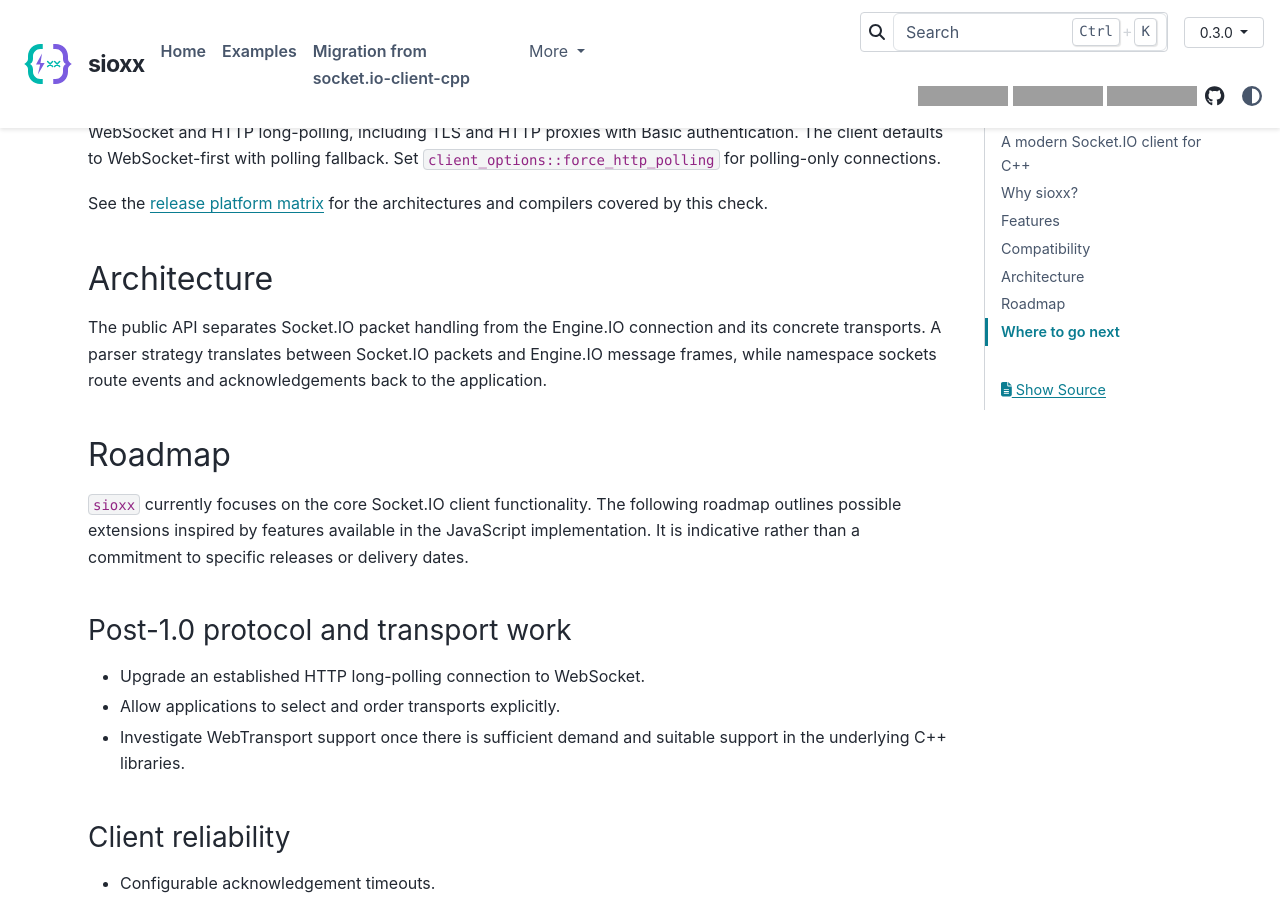
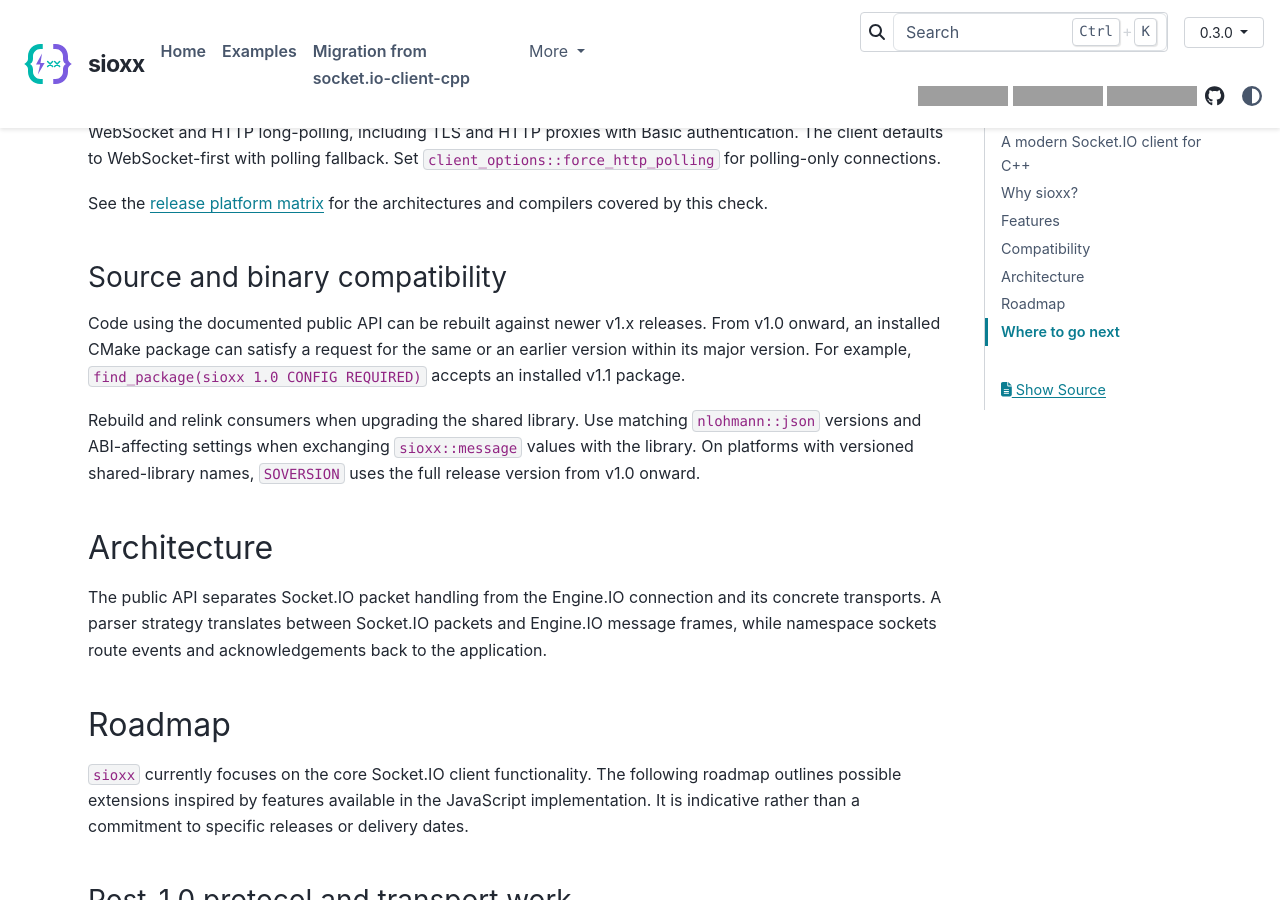
Before and after one commit to jfayot/sioxx, a Sphinx documentation site: the page built from docs/index.rst, in a window 1280 px wide and 900 px high, scrolled down 1260 px. Built offline with Sphinx 7.4.7 and the PyData theme 0.15.4, drawn with Linux system fonts in a browser that asks for light colours; grey boxes are pictures that could not be loaded.

Commit message:
build: define v1.x source and shared-library compatibility

```diff
--- a/docs/index.rst
+++ b/docs/index.rst
@@ -64,6 +64,20 @@ to WebSocket-first with polling fallback. Set
 See the `release platform matrix
 <https://github.com/jfayot/sioxx/blob/main/README.md#compatibility>`_ for the
 architectures and compilers covered by this check.
+
+Source and binary compatibility
+~~~~~~~~~~~~~~~~~~~~~~~~~~~~~~~~
+
+Code using the documented public API can be rebuilt against newer v1.x
+releases. From v1.0 onward, an installed CMake package can satisfy a request
+for the same or an earlier version within its major version. For example,
+``find_package(sioxx 1.0 CONFIG REQUIRED)`` accepts an installed v1.1 package.
+
+Rebuild and relink consumers when upgrading the shared library. Use matching
+``nlohmann::json`` versions and ABI-affecting settings when exchanging
+``sioxx::message`` values with the library. On platforms with versioned
+shared-library names, ``SOVERSION`` uses the full release version from v1.0
+onward.
 
 Architecture
 ------------
```
Also changed, not shown: CHANGELOG.md (+3 -0 lines), CMakeLists.txt (+10 -4 lines), CONTRIBUTING.md (+7 -4 lines), README.md (+13 -0 lines), TODO.md (+6 -6 lines), 2 other files.
